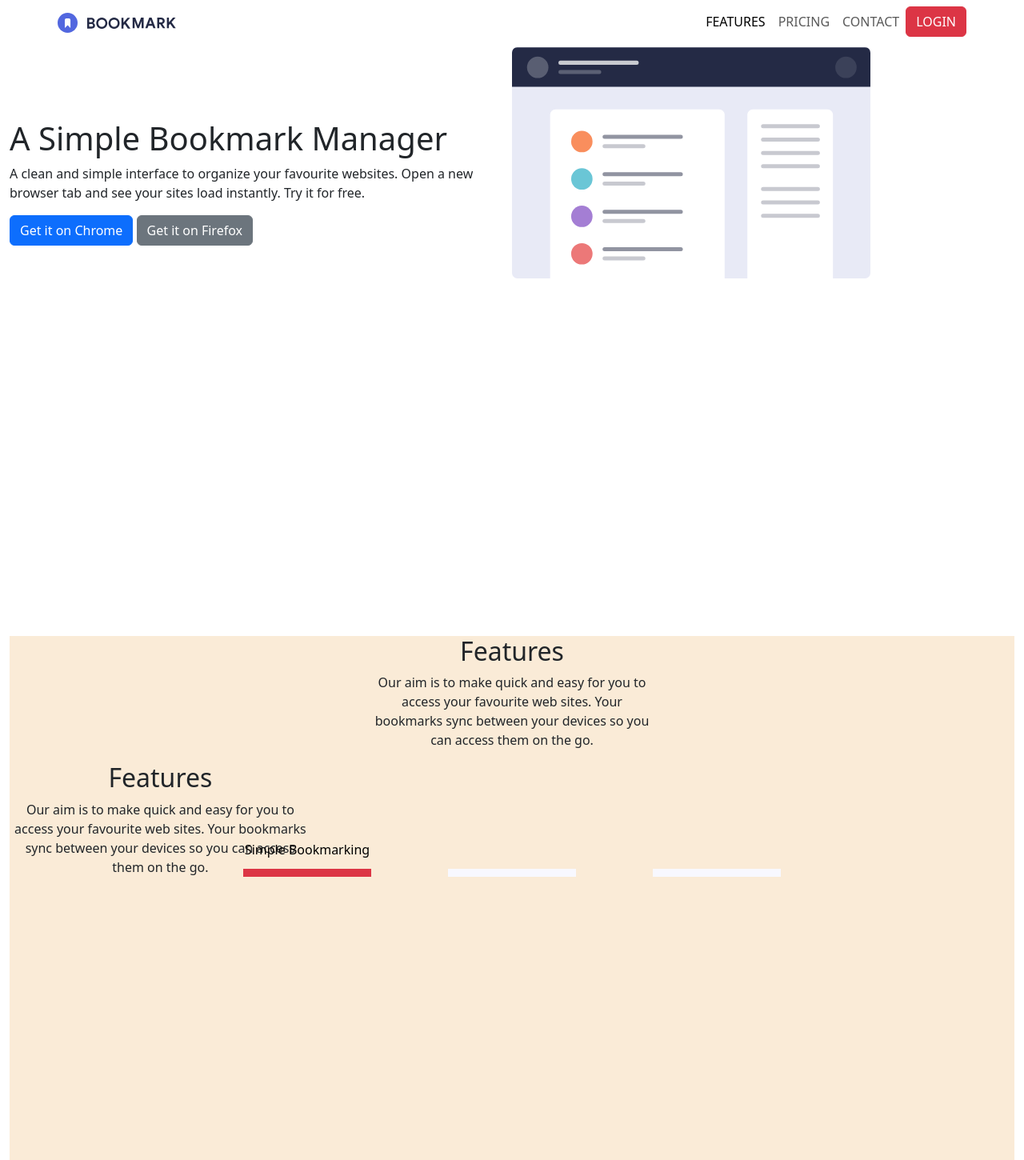
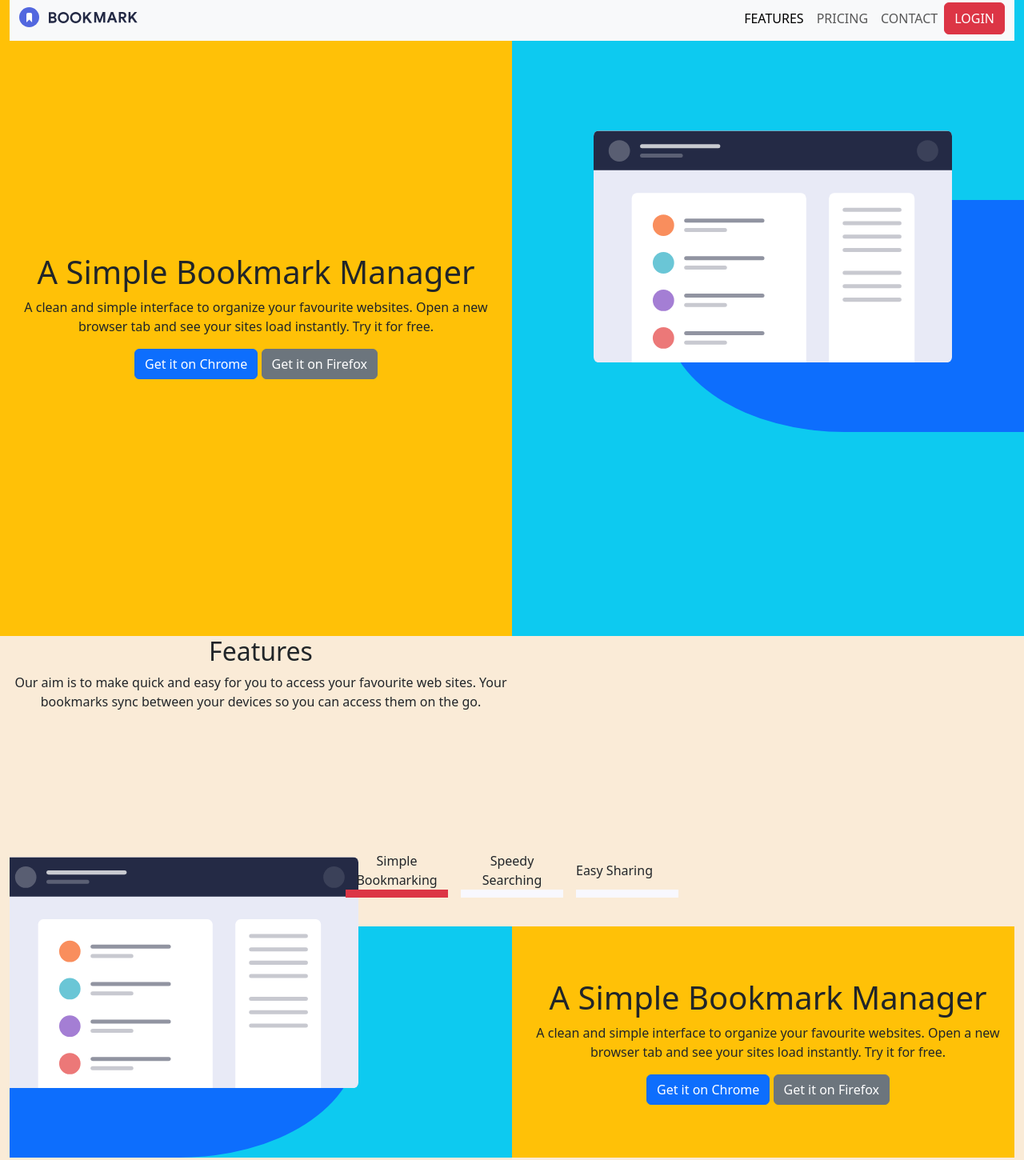
Before and after one commit to manuelgarciacr/Bootstrap, a website: page index.html in a window 1280 px wide. Shown: the part 5-1455 px from the top of the page at 80% size. Drawn offline with nearby package versions, Linux system fonts and the light colour scheme; files that its build step writes are made by us from their sources.

Commit message:
Exercise 2. Content.
 En la rama main
 Tu rama está actualizada con 'origin/main'.

 Cambios a ser confirmados:
	modificados:     .gitignore
	nuevos archivos: README.md
	modificados:     index.html
	modificados:     package-lock.json
	modificados:     package.json
	modificados:     sass/custom.scss
	modificados:     sass/styles.scss

```diff
--- a/index.html
+++ b/index.html
@@ -12,12 +12,12 @@
     <script src="https://cdn.jsdelivr.net/npm/bootstrap@5.0.2/dist/js/bootstrap.min.js"
         integrity="sha384-cVKIPhGWiC2Al4u+LWgxfKTRIcfu0JTxR+EQDz/bgldoEyl4H0zUF0QKbrJ0EcQF"
         crossorigin="anonymous"></script>
-    <link href="sass/custom.css" rel="stylesheet">
-    <link href="sass/styles.css" rel="stylesheet">
+    <link href="css/custom.css" rel="stylesheet">
+    <link href="css/styles.css" rel="stylesheet">
 </head>
 
 <body class="container-fluid">
-    <nav class="navbar navbar-expand-sm navbar-light bg-light px-5">
+    <nav class="navbar navbar-expand-sm navbar-light bg-light">
         <div class="container-fluid">
             <a class="navbar-brand" href="#"><img src="img/logo-bookmark.svg" alt="Boolmark logo"
                     class="d-inline-block align-text-top"></a>
@@ -37,64 +37,72 @@
                     <li class="nav-item">
                         <a class="nav-link" href="#">CONTACT</a>
                     </li>
+                    <li class="nav-item d-flex">
+                        <button class="btn btn-danger" type="submit">LOGIN</button>
+                    </li>
                 </ul>
-                <form class="d-flex">
-                    <button class="btn btn-danger" type="submit">LOGIN</button>
-                </form>
             </div>
         </div>
     </nav>
     <main>
-        <section class="page-height-first">
-            <div class="row h-100">
-                <div class="col-sm-6 bg-warning page-center">
-                    <h1>A Simple Bookmark Manager</h1>
-                    <p>A clean and simple interface to organize your favourite websites. Open a new
+        <div class="row">
+            <div class="page text-center col-sm-6 bg-warning page-center px-0">
+                <h1 class="px-2">A Simple Bookmark Manager</h1>
+                <p class="px-2">A clean and simple interface to organize your favourite websites. Open a new
                     browser tab and see your sites load instantly. Try it for free.
                 </p>
-                    <div>
+                <div class="px-2">
                     <button class="btn btn-primary">Get it on Chrome</button>
                     <button class="btn btn-secondary">Get it on Firefox</button>
                 </div>
             </div>
-                <div class="col-sm-6 bg-info page-center p-0">
-                    <img src="img/illustration-features-tab-1.svg" alt="Decorative image" class="d-block image-1">
-                    <div class="bg-primary shadow-1"></div>
+            <div class="page text-center col-sm-6 bg-info page-center px-0">
+                <div class="bg-primary image-1 bg-primary">
+                    <img src="img/illustration-features-tab-1.svg" alt="Decorative image" class="d-block shadow-1-background">
                 </div>
             </div>
-        </section>
-        <section class="page-height">
-            <div class="row flex-column align-items-center">
-                <h2 class="w-30 text-center">Features</h2>
-                <p class="w-30 text-center">Our aim is to make quick and easy for you to access your favourite web
+        </div>
+        <div class="row page">
+            <div class="flex-column align-items-center">
+                <h2 class="w-50 text-center">Features</h2>
+                <p class="w-50 text-center">Our aim is to make quick and easy for you to access your favourite web
                     sites.
                     Your bookmarks sync between your devices so you can access them on the go.
                 </p>
             </div>
             <div id="carouselExampleIndicators" class="carousel slide">
                 <div class="carousel-indicators">
-                    <button type="button" data-bs-target="#carouselExampleIndicators" data-bs-slide-to="0"
-                        class="active" aria-current="true" aria-label="Slide 1">Simple Bookmarking</button>
-                    <button type="button" data-bs-target="#carouselExampleIndicators" data-bs-slide-to="1"
-                        aria-label="Slide 2"></button>
-                    <button type="button" data-bs-target="#carouselExampleIndicators" data-bs-slide-to="2"
-                        aria-label="Slide 3"></button>
+                    <div class="active d-flex align-items-center" data-bs-target="#carouselExampleIndicators" data-bs-slide-to="0"
+                        aria-current="true" aria-label="Slide 1">Simple Bookmarking</div>
+                    <div class="d-flex align-items-center" data-bs-target="#carouselExampleIndicators" data-bs-slide-to="1"
+                        aria-label="Slide 2">Speedy Searching</div>
+                    <div class="d-flex align-items-center" data-bs-target="#carouselExampleIndicators" data-bs-slide-to="2"
+                        aria-label="Slide 3">Easy Sharing</div>
                 </div>
                 <div class="carousel-inner">
                     <div class="carousel-item active">
-                        <div>
-                            <h2 class="w-30 text-center">Features</h2>
-                            <p class="w-30 text-center">Our aim is to make quick and easy for you to access your
-                                favourite web
-                                sites.
-                                Your bookmarks sync between your devices so you can access them on the go.
+                        <div class="row">
+                            <div class="text-center col-sm-6 bg-info page-center px-0">
+                                <div class="bg-primary image-2 bg-primary">
+                                    <img src="img/illustration-features-tab-1.svg" alt="Decorative image" class="d-block shadow-1-background">
+                                </div>
+                            </div>
+                            <div class="text-center col-sm-6 bg-warning page-center px-0">
+                                <h1 class="px-2">A Simple Bookmark Manager</h1>
+                                <p class="px-2">A clean and simple interface to organize your favourite websites. Open a new
+                                    browser tab and see your sites load instantly. Try it for free.
                                 </p>
+                                <div class="px-2">
+                                    <button class="btn btn-primary">Get it on Chrome</button>
+                                    <button class="btn btn-secondary">Get it on Firefox</button>
+                                </div>
+                            </div>
                         </div>
                     </div>
                     <div class="carousel-item">
                         <div>
-                        <h2 class="w-30 text-center">Features</h2>
-                        <p class="w-30 text-center">Our aim is to make quick and easy for you to access your favourite
+                        <h2 class="text-center">Features</h2>
+                        <p class="text-center">Our aim is to make quick and easy for you to access your favourite
                             web
                             sites.
                             Your bookmarks sync between your devices so you can access them on the go.
@@ -103,8 +111,8 @@
                     </div>
                     <div class="carousel-item">
                         <div>
-                        <h2 class="w-30 text-center">Features</h2>
-                        <p class="w-30 text-center">Our aim is to make quick and easy for you to access your favourite
+                        <h2 class="text-center">Features</h2>
+                        <p class="text-center">Our aim is to make quick and easy for you to access your favourite
                             web
                             sites.
                             Your bookmarks sync between your devices so you can access them on the go.
@@ -113,7 +121,7 @@
                     </div>
                 </div>
             </div>
-        </section>
+        </div>
     </main>
 </body>
 
--- a/sass/custom.scss
+++ b/sass/custom.scss
@@ -1,4 +1,54 @@
+$carousel-indicator-width:           8rem;
+$carousel-indicator-height:          3rem;
+$carousel-indicator-active-bg:       red;
+$carousel-indicator-spacer:          .5rem;
 
+$utilities: () !default;
+$utilities: map-merge((
+    "width": (
+        property: width,
+        class: w,
+        values: (25: 25%,
+            30: 30%,
+            50: 50%,
+            75: 75%,
+            100: 100%,
+            auto: auto
+        )
+    )
+), $utilities );
+
+
+@import "../node_modules/bootstrap/scss/bootstrap.scss";
+
+
+
+
+.carousel-indicators {
+    top: 0;
+    bottom: auto;
+    height: 4.5rem;
+}
+
+.carousel-indicators [data-bs-target] {
+    text-indent: 0;
+    min-width: 8rem;
+    border-bottom: 10px solid ghostwhite;
+    background-color: transparent;
+    opacity: 1;
+    transition: opacity 0.6s ease;
+    text-align: center;
+}
+
+.carousel-indicators [data-bs-target].active {
+    border-bottom-color: $red;
+}
+
+.carousel-inner {
+    padding-top: 6.5rem;
+}
+
+/*
 @import "../node_modules/bootstrap/scss/bootstrap-grid.scss";
 @import "../node_modules/bootstrap/scss/bootstrap-reboot.scss";
 @import "../node_modules/bootstrap/scss/transitions";
@@ -11,15 +61,17 @@
 @import "../node_modules/bootstrap/scss/variables";
 @import "../node_modules/bootstrap/scss/variables-dark";
 
-$carousel-indicator-width:           10rem;
+$carousel-indicator-width:           8rem;
 $carousel-indicator-height:          3rem;
 $carousel-indicator-active-bg:       $red;
-$carousel-indicator-spacer:          3rem;
+$carousel-indicator-spacer:          .5rem;
 
 @import "../node_modules/bootstrap/scss/maps";
 @import "../node_modules/bootstrap/scss/mixins";
 @import "../node_modules/bootstrap/scss/utilities";
-$width: (
+
+$utilities: (
+    "width": (
         property: width,
         class: w,
         values: (25: 25%,
@@ -29,9 +81,8 @@ $width: (
             100: 100%,
             auto: auto
         )
-);
-
-$text-align: (
+    ),
+    "text-align": (
         responsive: true,
         property: text-align,
         class: text,
@@ -40,8 +91,8 @@ $text-align: (
             end: right,
             center: center,
         )
+    )
 );
-$utilities: ("width": $width, "text-align": $text-align);
 
 // Layout & components
 @import "../node_modules/bootstrap/scss/root";
@@ -60,8 +111,15 @@ $utilities: ("width": $width, "text-align": $text-align);
 @import "../node_modules/bootstrap/scss/button-group";
 @import "../node_modules/bootstrap/scss/carousel";
 
+.carousel-indicators {
+    top: 0;
+    bottom: auto;
+    height: 4.5rem;
+}
+
 .carousel-indicators [data-bs-target] {
     text-indent: 0;
+    min-width: 8rem;
     border-bottom: 10px solid ghostwhite;
     background-color: transparent;
     opacity: 1;
@@ -72,3 +130,9 @@ $utilities: ("width": $width, "text-align": $text-align);
 .carousel-indicators [data-bs-target].active {
     border-bottom-color: $red;
 }
+
+.carousel-inner {
+    padding-top: 4.5rem;
+}
+
+    //@import "../node_modules/bootstrap/scss/bootstrap.scss" */
--- a/sass/styles.scss
+++ b/sass/styles.scss
@@ -3,14 +3,15 @@
 }
 
 nav {
-    height: 4rem;
+    height: 3.5rem;
+    margin-bottom: -3.5rem;
 }
 
-.page-height-first {
-    height: calc(100vh - 4rem);
-}
+// .page-height-first {
+//     height: calc(100vh - 4rem);
+// }
 
-.page-height {
+.page {
     height: 100vh;
     background-color: antiquewhite;
 }
@@ -22,15 +23,29 @@ nav {
 }
 
 .image-1 {
-    z-index: 10;
     width: 70%;
-    margin-bottom: 3rem;
-}
-
-.shadow-1 {
-    width: 70%;
-    height: 40%;
+    height: fit-content;
     position: relative;
     margin-left: 30%;
     border-bottom-left-radius: 50%;
 }
+
+.image-1>img {
+    width: 100%;
+    margin-left: -20%;
+    transform: translateY(-30%);
+}
+
+.image-2 {
+    width: 70%;
+    height: fit-content;
+    position: relative;
+    margin-right: 30%;
+    border-bottom-right-radius: 50%;
+}
+
+.image-2>img {
+    width: 100%;
+    margin-right: -20%;
+    transform: translateY(-30%);
+}
```
Also changed, not shown: package.json (+6 -1 lines), README.md (added), 2 other files. Lines whose indentation alone changed are shown as unchanged.
